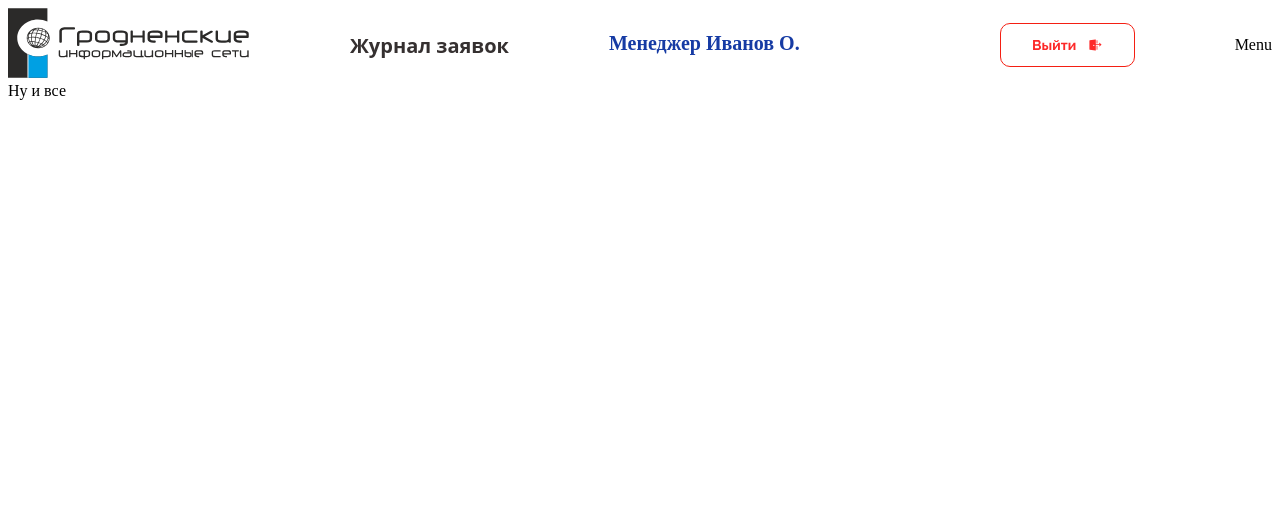
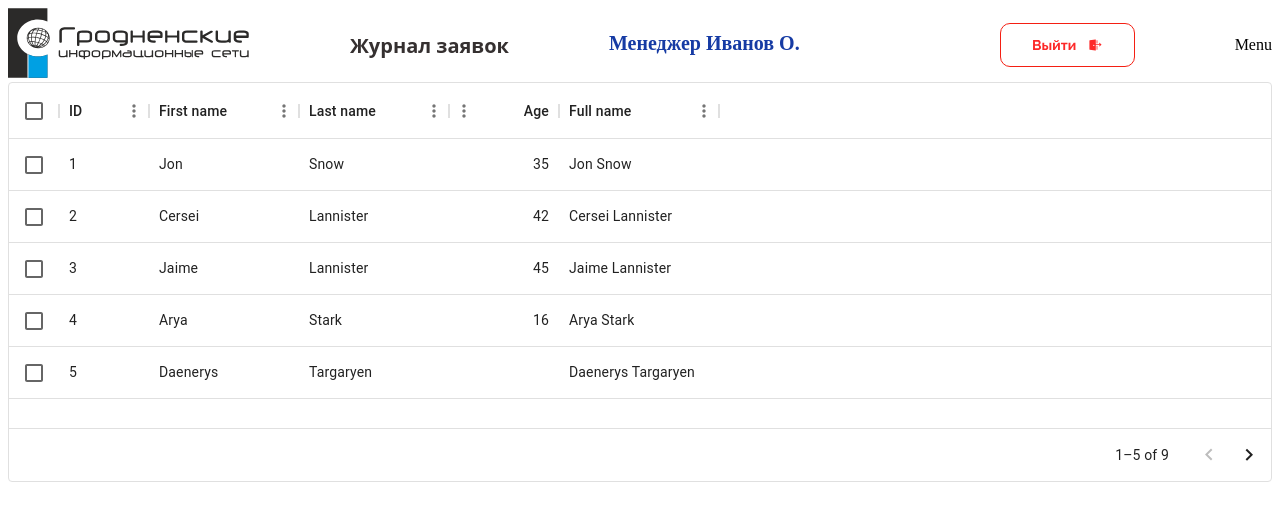
Before and after one commit to victoria-vasilevskaya/react-project, a React (Create React App) app: page / in a window 1280 px wide. Shown: the top 520 px of the page. Built offline with nearby package versions, Linux system fonts and the light colour scheme.

Commit message:
Пробная таблица

```diff
--- a/package.json
+++ b/package.json
@@ -6,6 +6,7 @@
     "@emotion/react": "^11.10.6",
     "@emotion/styled": "^11.10.6",
     "@mui/material": "^5.12.1",
+    "@mui/x-data-grid": "^6.2.1",
     "@testing-library/jest-dom": "^5.16.5",
     "@testing-library/react": "^13.4.0",
     "@testing-library/user-event": "^13.5.0",
--- a/src/App.js
+++ b/src/App.js
@@ -1,4 +1,5 @@
 import './App.css';
+import Abonents from './component/Abonents/Abonents';
 import Header from './components/header/Headers';
 
 function App() {
@@ -6,7 +7,7 @@
     <div className="app">
       <div className="app-container">
         <Header />
-        Ну и все
+        <Abonents/>
         <div className="content">
           <div className="content-container">
 
--- a/src/component/Abonents/Abonents.jsx
+++ b/src/component/Abonents/Abonents.jsx
@@ -1,11 +1,73 @@
 import React from "react";
 import s from "./Abonents.module.css";
+import Box from '@mui/material/Box';
+import { DataGrid } from '@mui/x-data-grid';
 
-function Abonents(){
-    return(
+
+const columns = [
+    { field: 'id', headerName: 'ID', width: 90 },
+    {
+        field: 'firstName',
+        headerName: 'First name',
+        width: 150,
+        editable: true,
+    },
+    {
+        field: 'lastName',
+        headerName: 'Last name',
+        width: 150,
+        editable: true,
+    },
+    {
+        field: 'age',
+        headerName: 'Age',
+        type: 'number',
+        width: 110,
+        editable: true,
+    },
+    {
+        field: 'fullName',
+        headerName: 'Full name',
+        description: 'This column has a value getter and is not sortable.',
+        sortable: false,
+        width: 160,
+        valueGetter: (params) =>
+            `${params.row.firstName || ''} ${params.row.lastName || ''}`,
+    },
+];
+
+const rows = [
+    { id: 1, lastName: 'Snow', firstName: 'Jon', age: 35 },
+    { id: 2, lastName: 'Lannister', firstName: 'Cersei', age: 42 },
+    { id: 3, lastName: 'Lannister', firstName: 'Jaime', age: 45 },
+    { id: 4, lastName: 'Stark', firstName: 'Arya', age: 16 },
+    { id: 5, lastName: 'Targaryen', firstName: 'Daenerys', age: null },
+    { id: 6, lastName: 'Melisandre', firstName: null, age: 150 },
+    { id: 7, lastName: 'Clifford', firstName: 'Ferrara', age: 44 },
+    { id: 8, lastName: 'Frances', firstName: 'Rossini', age: 36 },
+    { id: 9, lastName: 'Roxie', firstName: 'Harvey', age: 65 },
+];
+
+function Abonents() {
+    return (
         <div className={s.Abonents}>
             <div className={s.tableAbonent}>
-
+                <Box sx={{ height: 400, width: '100%' }}>
+                    <DataGrid
+                        rows={rows}
+                        columns={columns}
+                        initialState={{
+                            pagination: {
+                                paginationModel: {
+                                    pageSize: 5,
+                                },
+                            },
+                        }}
+                        pageSizeOptions={[5]}
+                        checkboxSelection
+                        disableRowSelectionOnClick
+                    />
+                </Box>
             </div>
         </div>
     );
```
Also changed, not shown: 1 other file (tests, documents, lock files or other folders).
